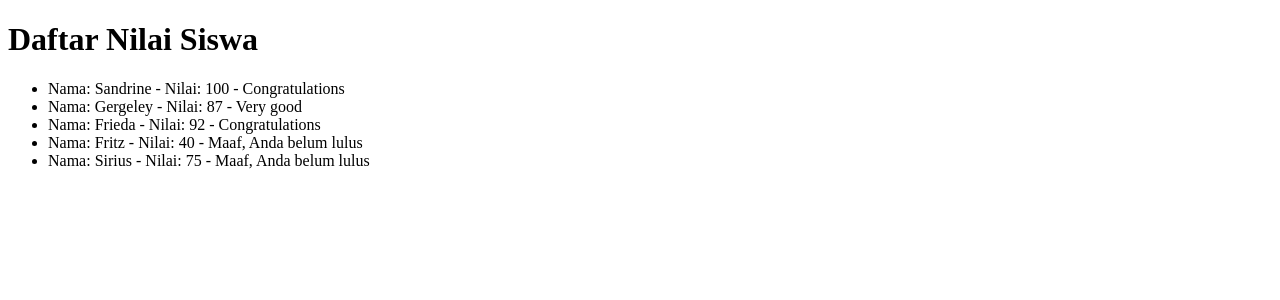
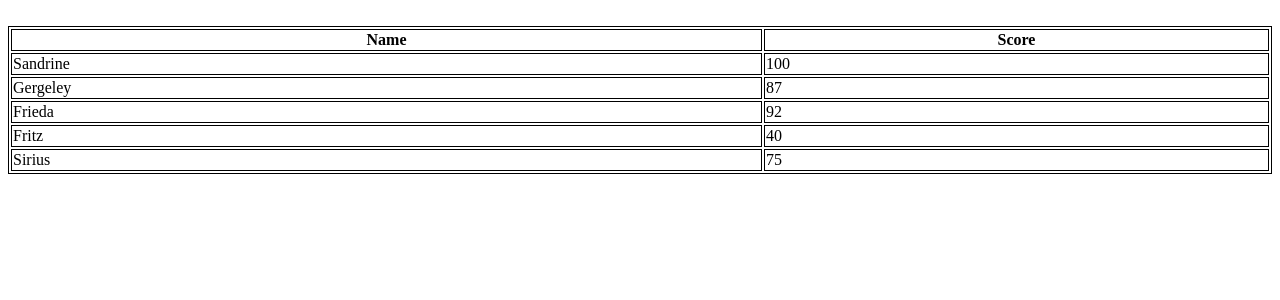
Before and after one commit to PaundraDewa/studikasus1, a Flask app: page / in a window 1280 px wide. Shown: the top 300 px of the page. Run offline with Flask 3, Linux system fonts and the light colour scheme.

Commit message:
Add files via upload

```diff
--- a/studikasus1/templates/index.html
+++ b/studikasus1/templates/index.html
@@ -5,21 +5,24 @@
     <meta name="viewport" content="width=device-width, initial-scale=1.0">
     <title>Student Scores</title>
 </head>
+<style>
+    table, th, td {
+  border:1px solid black;
+}
+</style>
 <body>
-    <h1>Daftar Nilai Siswa</h1>
-        <ul>
-            {% for student in students %}
-                <li>
-                    Nama: {{ student['name'] }} - Nilai: {{ student['score'] }}
-                    {% if student['score'] > 90 %}
-                        - Congratulations
-                    {% elif student['score'] > 75 and student['score'] <= 90  %}
-                        - Very good
-                    {% else %}
-                        - Maaf, Anda belum lulus
-                    {% endif %}
-                </li>
-            {% endfor %}
-        </ul>
-</body>
+    <table style="width: 100%;">
+        <tr>
+            <th>Name</th>
+            <th>Score</th>
+        </tr>
+        {% for student in students %}
+        <tr>
+            <td>{{student.name}}</td>
+            <td>{{student.score}}</td>
+        </tr>
+        {% endfor %}
+    </table>
+<body>
+
 </html>
```
